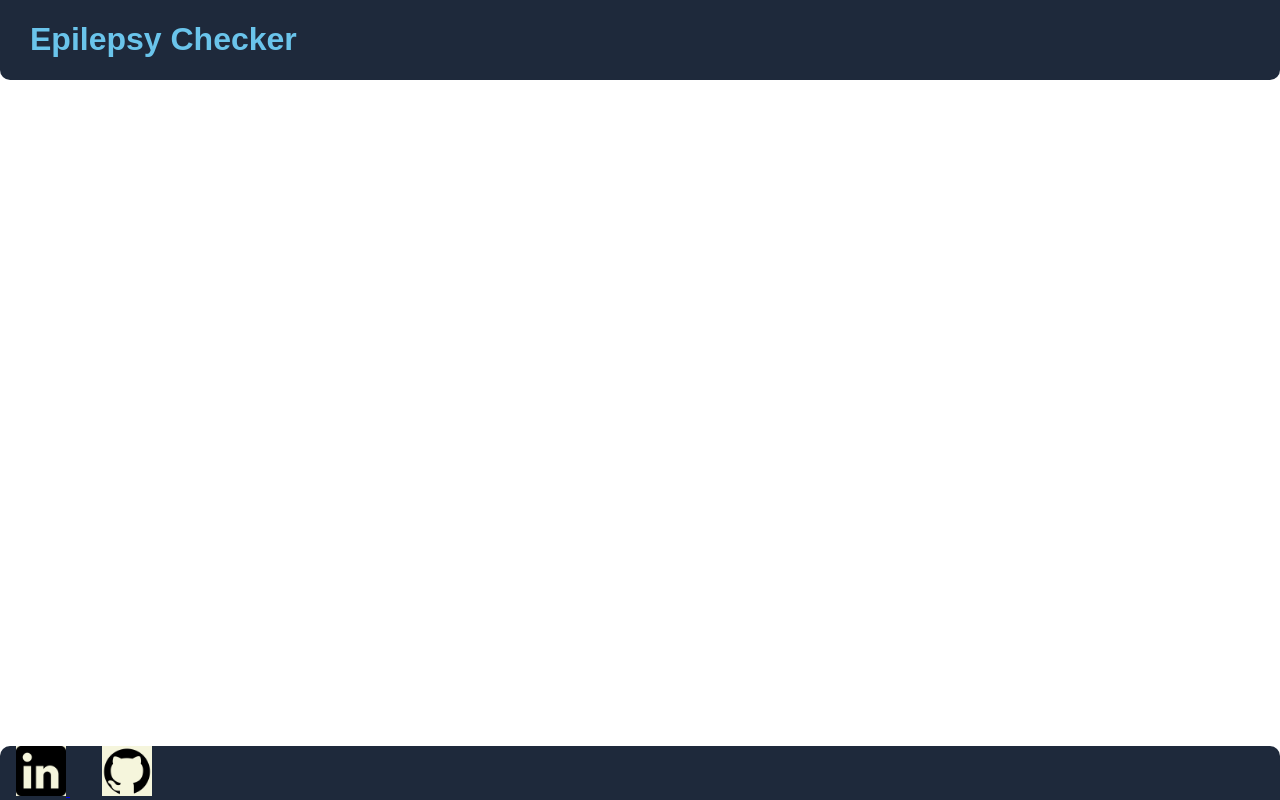
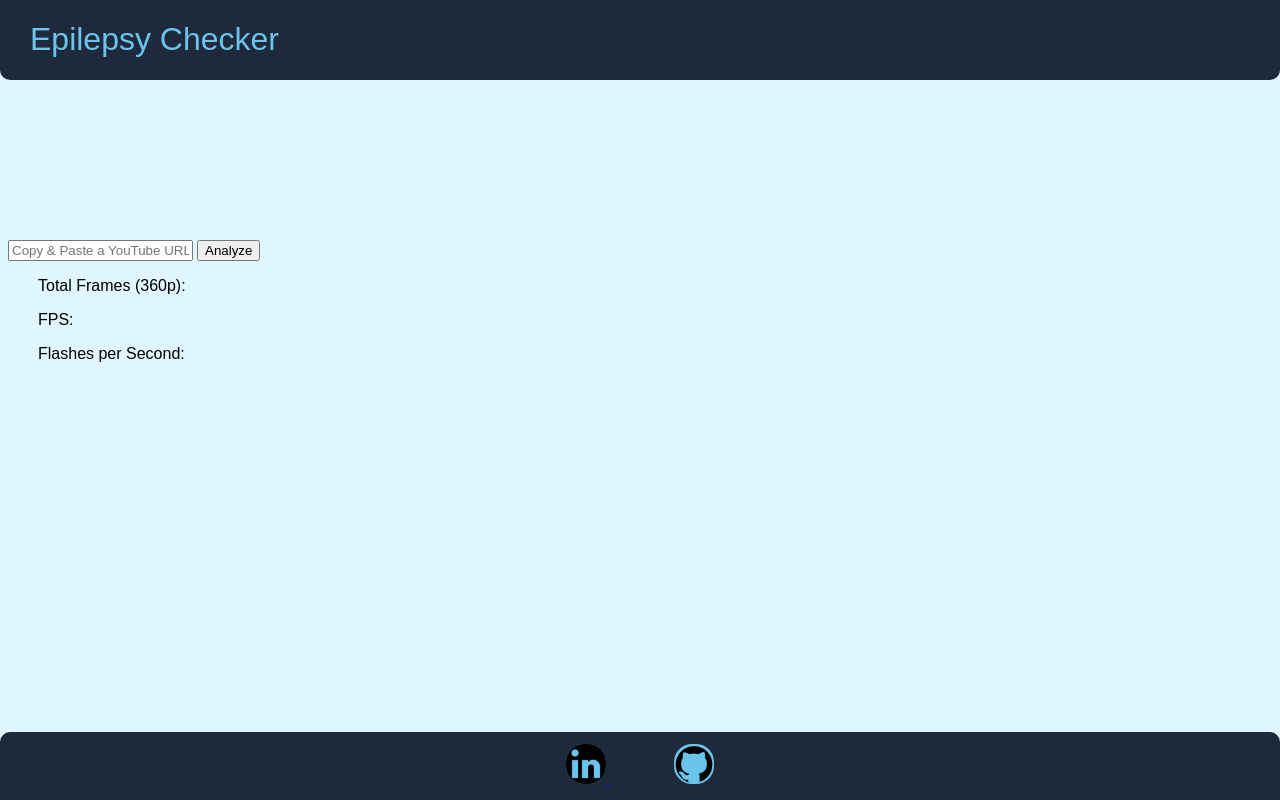
Before and after one commit to JephteyAdolphe/epilepsy-checker, a Flask app: page / in a window 1280 px wide. Run offline with Flask 2, Linux system fonts and the light colour scheme.

Commit message:
progress made on flask app

```diff
--- a/templates/index.html
+++ b/templates/index.html
@@ -9,18 +9,35 @@
     <div class="header">
         <h1 class="headerText">Epilepsy Checker</h1>
     </div>
+
     <div>
+        <div class="main">
             <input type="text" placeholder="Copy & Paste a YouTube URL">
             <button type="submit" name="analyze">Analyze</button>
-        <p>hdjndsjkndsjns</p>
+
+            <div>
+                <div class="variables">
+                    <p>Total Frames (360p):</p>
                 </div>
+                <div class="variables">
+                    <p>FPS:</p>
+                </div>
+                <div class="variables">
+                    <p>Flashes per Second:</p>
+                </div>
+            </div>
+        </div>
+    </div>
+
     <div class="footer">
+        <div class="centerItems">
             <a class="link-space" href="https://www.linkedin.com/in/jephtey-adolphe-160166147/">
-            <img src="templates/static/linkedin.png" alt="" class="icons" />
+                <img src="{{url_for('static', filename='linkedin.png')}}" alt="" class="icons" />
             </a>
             <a class="link-space" href="https://github.com/JephteyAdolphe/epilepsy-checker">
-          <img src="templates/static/github.png" alt="" class="icons" />
+              <img src="{{url_for('static', filename='github.png')}}" alt="" class="icons" />
             </a>
+        </div>
     </div>
 </body>
 </html>
--- a/templates/static/base.css
+++ b/templates/static/base.css
@@ -13,10 +13,17 @@
 .headerText {
     padding-left: 30px;
     font-family: Arial, Helvetica, sans-serif;
+    font-weight: 400;
+}
+
+p {
+    padding-left: 30px;
+    font-family: Arial, Helvetica, sans-serif;
+    font-weight: 200;
 }
 
 .footer {
-    position: fixed;
+    position: absolute;
     left: 0;
     bottom: 0;
     right: 0;
@@ -27,21 +34,39 @@
 }
 
 .icons {
-  height: 50px;
-  width: 50px;
-  background-color: beige;
+  height: 40px;
+  width: 40px;
+  background-color: #6ac4eb;
+  border-radius: 45%;
 }
 
 .icons:hover {
-  height: 50px;
-  width: 50px;
-  background-color: rgb(153, 153, 153);
+  height: 40px;
+  width: 40px;
+  background-color: #5aaacc;
+  border-radius: 45%;
 }
 
 .link-space {
-  margin-left: 1em;
-  margin-right: 1em;
-  margin-top: 1em;
-  margin-bottom: 1em;
-  position: center
+  margin-left: 2em;
+  margin-right: 2em;
 }
+
+html body {
+    background-color: #e0f6ff;
+}
+
+.main {
+    position: fixed;
+    top: 30%;
+    bottom: 70%;
+    justify-content: center;
+}
+
+.centerItems {
+    margin-right: auto;
+    margin-left: auto;
+    padding-top: 12px;
+    padding-bottom: 12px;
+    text-align: center;
+}
```
Also changed, not shown: algo.py (+7 -5 lines). Lines whose indentation alone changed are shown as unchanged.
